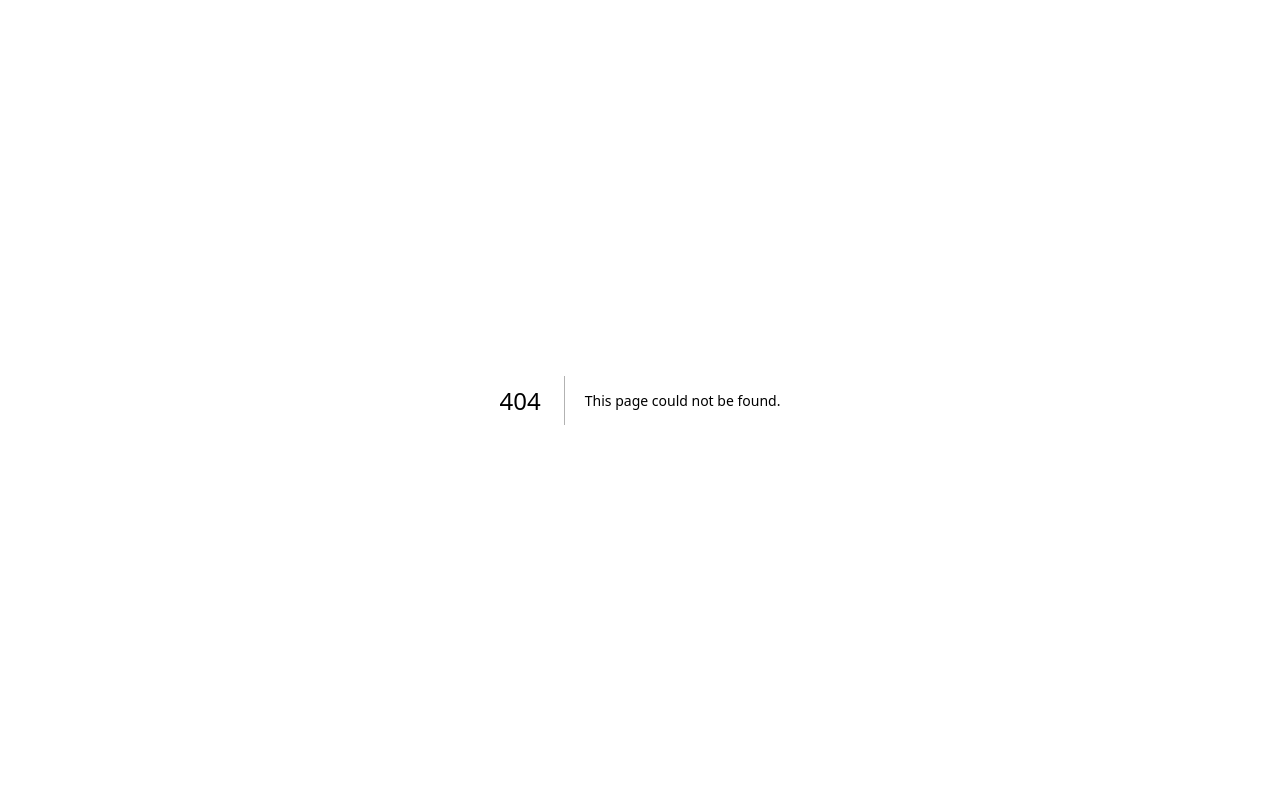
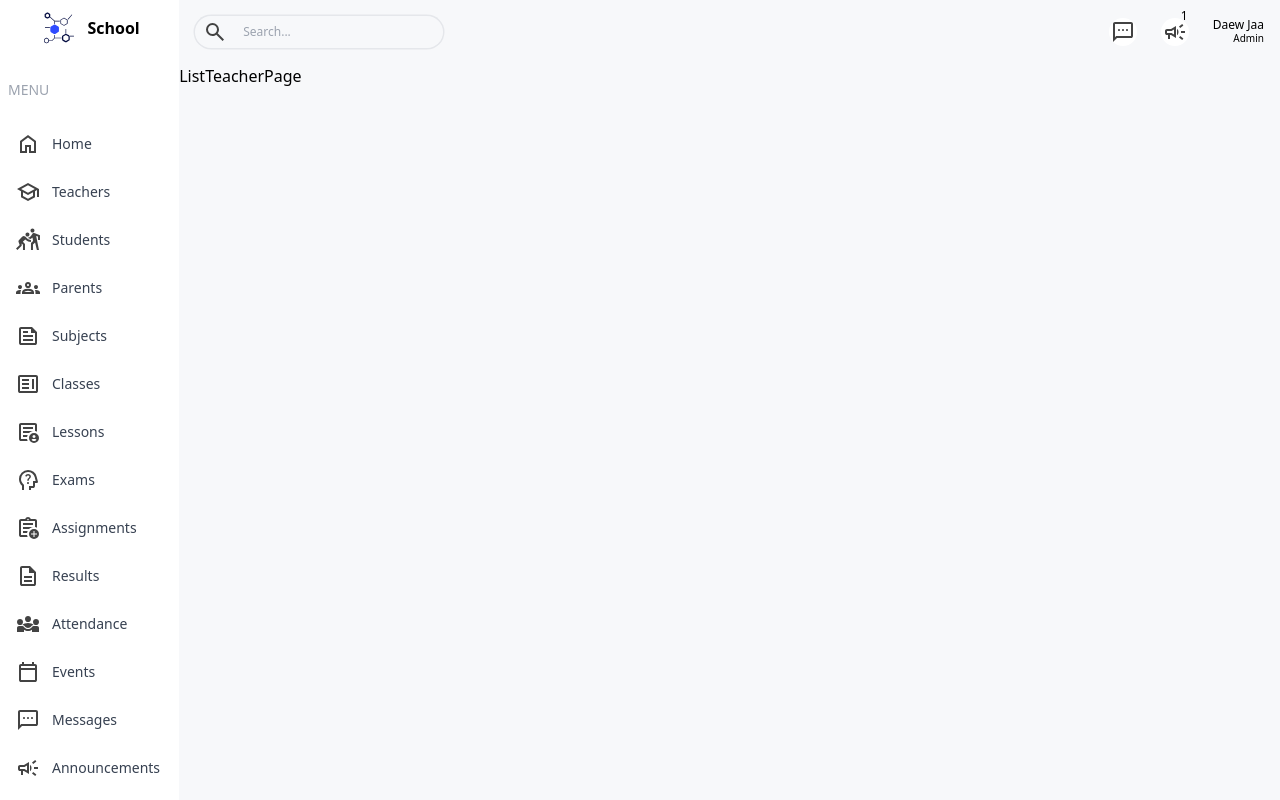
Before and after one commit to thitiphongD/SCM, a Next.js app: page /list/teacher in a window 1280 px wide. Before the commit this address had no page. Shown: the top 800 px of the page. Built offline with nearby package versions, Linux system fonts and the light colour scheme.

Commit message:
Create page.tsx

```diff
--- /dev/null
+++ b/src/app/(dashboard)/list/teacher/page.tsx
@@ -0,0 +1,7 @@
+import React from "react";
+
+const ListTeacherPage = () => {
+  return <div>ListTeacherPage</div>;
+};
+
+export default ListTeacherPage;
```
